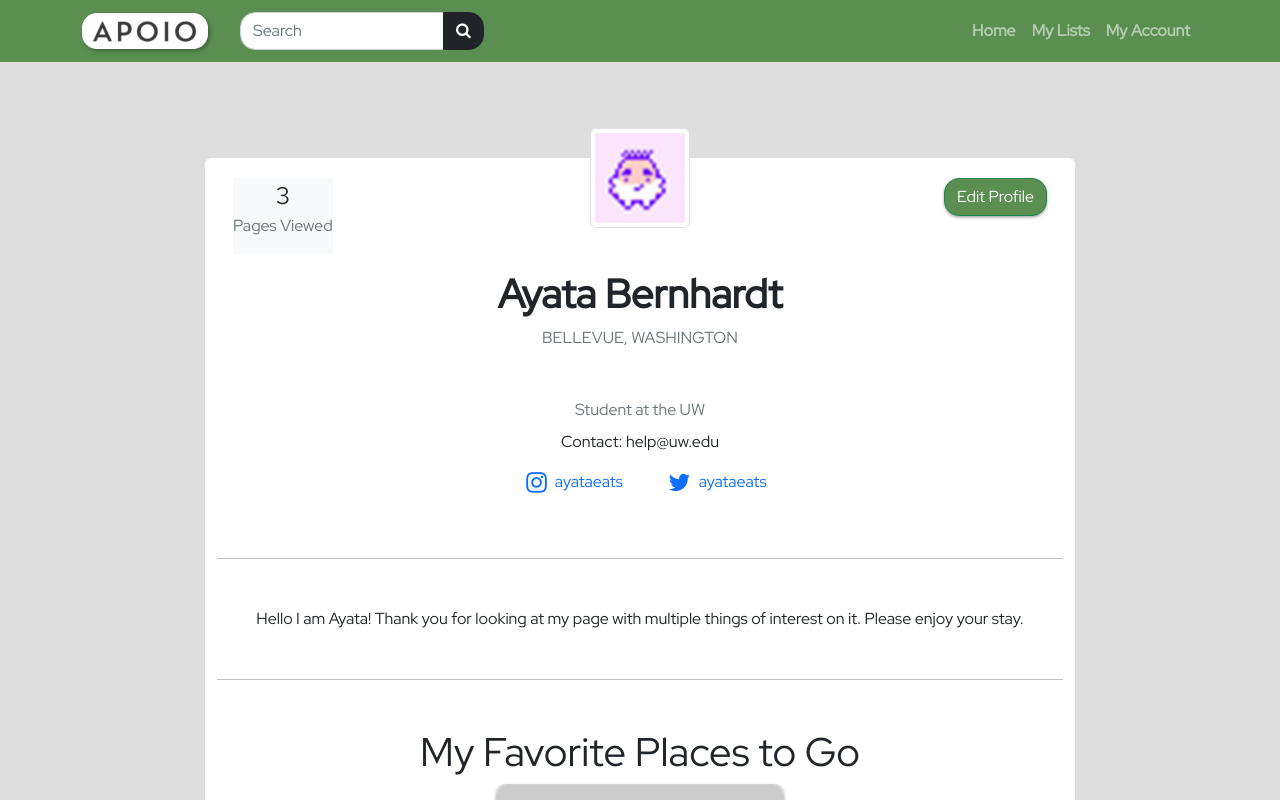
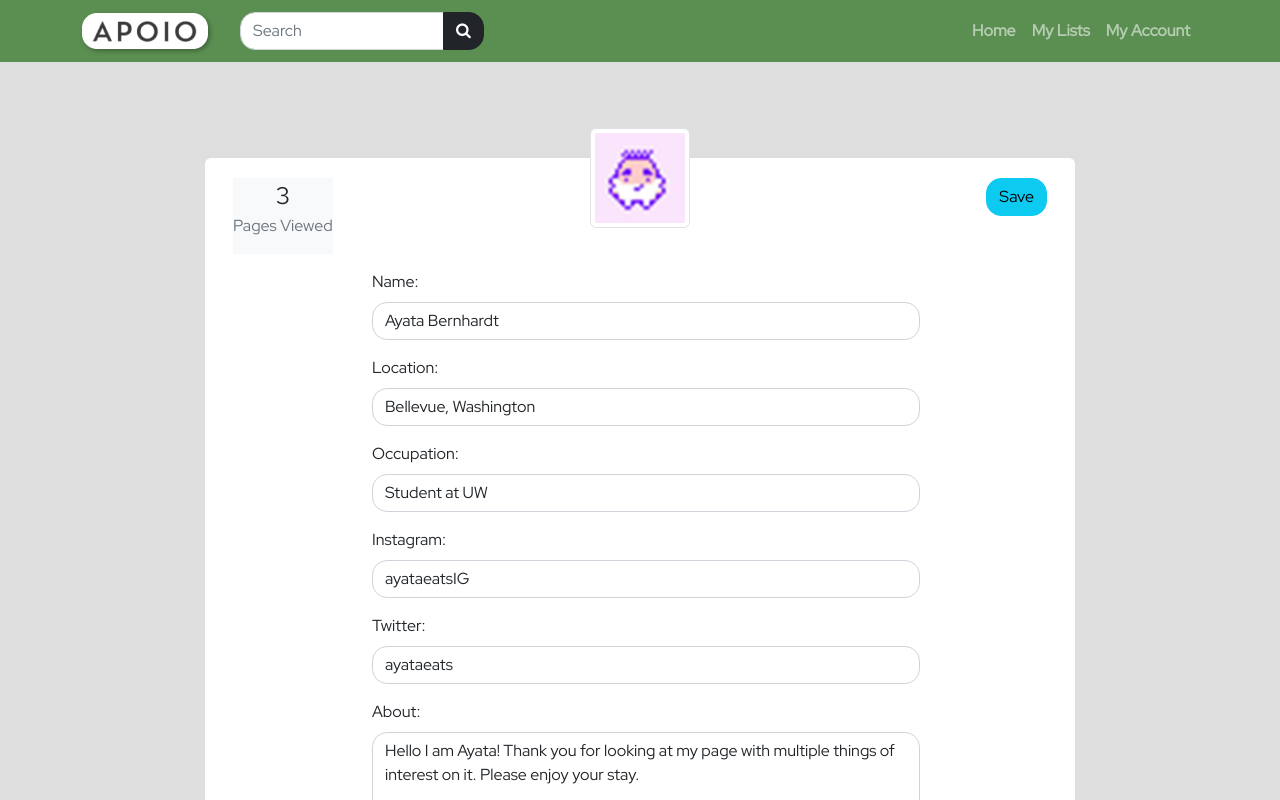
Before and after one commit to StpME/ApoioMirror, a React (Create React App) app: page /profile in a window 1280 px wide. Shown: the top 800 px of the page. Built offline with nearby package versions, Linux system fonts and the light colour scheme.

Commit message:
making edit profile page

```diff
--- a/src/components/App.js
+++ b/src/components/App.js
@@ -7,7 +7,8 @@ import Home from './Home.js';
 import { BrowserRouter, Routes, Route, Link} from 'react-router-dom'
 // import { ProfilePage } from './ProfilePage.js';
 import {CreateNewItem} from './CreateNewItem.js';
-import { ProfilePage } from './newProfilePage.js';
+// import { ProfilePage } from './newProfilePage.js';
+import { EditProfile } from './EditProfile.js'
 
 function App(props) {
     //set stores to whatever the user passes to add to list
@@ -44,7 +45,7 @@ function App(props) {
             <Routes>
                 <Route index element={<Home />} />
                 <Route path="/lists" element={<ListPage stores={storeState} types={unique} />} />
-                <Route path="/profile" element={<ProfilePage />} />
+                <Route path="/profile" element={<EditProfile />} />
                 <Route path="/results" element={<ResultPage stores={stores} storeCallback={favList} />} />
                 <Route path="/new_item" element={<CreateNewItem stores={stores} />} />
             </Routes>
--- a/src/components/EditProfile.js
+++ b/src/components/EditProfile.js
@@ -0,0 +1,87 @@
+import React from 'react';
+
+export function EditProfile(props) {
+    // has to have a prop object and we'll change that object and give it back with callback
+    const profileObj = {
+        name: "Ayata Bernhardt",
+        location: "Bellevue, Washington",
+        occupation: "Student at UW",
+        email: "help@uw.edu",
+        socialInsta: "ayataeatsIG",
+        socialTwitter: "ayataeats",
+        aboutMessage: "Hello I am Ayata! Thank you for looking at my page with multiple things of interest on it. Please enjoy your stay.",
+
+    }
+
+    const handleNameChange = (nameString) => {
+        profileObj.name = nameString;
+    }
+
+    const handleLocationChange = (locationString) => {
+        profileObj.location = locationString;
+    }
+
+
+    return (
+        <div className="container mt-5 p-5">
+            <div className="d-flex row justify-content-center m-auto">
+                <div className="col-lg-10 flex-column bg-white rounded">
+                    <div>
+                        <div>
+                            <img alt="profile picture" src="/pics/brows.png" className="rounded img-thumbnail d-block mx-auto profile-img" />
+                        </div>
+                    </div>
+                    <div className="d-flex profile-negative-margins justify-content-between mx-3">
+                        <div className="d-block justify-content-center bg-light text-center">
+                            <p className="page-view-count mb-0">3</p>
+                            <p className="text-muted">Pages Viewed</p>
+
+                        </div>
+                        <div>
+                            <button type="button" className="btn btn-info">Save</button>
+                        </div>
+                    </div>
+
+
+                    <div className="d-flex row justify-content-center mt-3 mb-5">
+                        <div className="col-8">
+                            <div className="mb-3">
+                                <label for="nameInput" class="form-label">Name:</label>
+                                <input id="nameInput" type="text" value={profileObj.name} onChange={handleNameChange} className="form-control" />
+                            </div>
+                            <div className="mb-3">
+                                <label for="locationInput" class="form-label">Location:</label>
+                                <input id="locationInput" type="text" value={profileObj.location} onChange={handleLocationChange} className="form-control" />
+
+                            </div>
+                            <div className="mb-3">
+                                <label for="occuInput" class="form-label">Occupation:</label>
+                                <input id="occuInput" type="text" value={profileObj.occupation} onChange={handleLocationChange} className="form-control" />
+
+                            </div>
+                            <div className="mb-3">
+                                <label for="instaInput" class="form-label">Instagram:</label>
+                                <input id="instaInput" type="text" value={profileObj.socialInsta} onChange={handleLocationChange} className="form-control" />
+
+                            </div>
+                            <div className="mb-3">
+                                <label for="twitterInput" class="form-label">Twitter:</label>
+                                <input id="twitterInput" type="text" value={profileObj.socialTwitter} onChange={handleLocationChange} className="form-control" />
+
+                            </div>
+                            <div>
+                                <label for="aboutInput" class="form-label">About:</label>
+                                {/* <input id="aboutInput" type="text" value={profileObj.aboutMessage} onChange={handleLocationChange} className="form-control py-5 text-wrap" /> */}
+                                <textarea className="form-control" id="aboutInput" rows="3" value={profileObj.aboutMessage} onChange={handleLocationChange}></textarea>
+                            </div>
+
+
+                        </div>
+                    </div>
+
+
+                </div>
+            </div>
+        </div>
+    )
+}
--- a/src/components/newProfilePage.js
+++ b/src/components/newProfilePage.js
@@ -1,6 +1,20 @@
-import React from 'react';
+import React, { useState } from 'react';
 
 export function ProfilePage(props) {
+    const profileObj = {
+        name: "Ayata Bernhardt",
+        location: "Bellevue, Washington",
+        occupation: "Student at UW",
+        email: "help@uw.edu",
+        socialInsta: "ayataeatsIG",
+        socialTwitter: "ayataeats",
+        aboutMessage: "Hello I am Ayata! Thank you for looking at my page with multiple things of interest on it. Please enjoy your stay.",
+
+    }
+
+    const [profileData, setProfileData] = useState(profileObj);
+    const emailHref = "mailto:" + profileData.email
+
     return (
         <div className="container mt-5 p-5">
             <div className="d-flex row justify-content-center m-auto">
@@ -23,35 +37,39 @@ export function ProfilePage(props) {
 
 
                     <div className="text-center mt-3 mb-5">
-                        <h1 className="fw-bold">
-                            Ayata Bernhardt
-                        </h1>
-                        <p className="text-muted text-uppercase mb-5">Bellevue, Washington</p>
-                        <p className="profile-text text-muted mb-2">Student at the UW </p>
-                        <p className="profile-text">Contact: help@uw.edu</p>
-                        <div className="d-flex row justify-content-center">
+                        <h1 className="fw-bold">{profileData.name}</h1>
+                        <p className="text-muted text-uppercase mb-5">{profileData.location}</p>
+                        <p className="profile-text text-muted mb-2">{profileData.occupation}</p>
+
+                        <div className="d-flex justify-content-center">
+                            <p className="profile-text text-muted me-1">Contact:</p>
+                            <a className="profile-text text-decoration-none mb-3" href={emailHref}>{profileData.email}</a>
+                        </div>
+
+                        <div className="d-flex row justify-content-center mt-2">
                             <div className="col-lg-2">
                                 <a href="https://www.instagram.com/accounts/login/" target="blank" className="d-flex justify-content-center text-decoration-none">
                                     <i id="social-links" className="fa fa-instagram" aria-label="instagram"></i>
-                                    <p className='ms-2'>ayataeats</p>
+                                    <p className='ms-2'>{profileData.socialInsta}</p>
                                 </a>
                             </div>
                             <div className="col-lg-2">
                                 <a href="https://twitter.com/i/flow/login" target="blank" className="d-flex justify-content-center text-decoration-none">
                                     <i id="social-links" className="fa fa-twitter" aria-label="twitter"></i>
-                                    <p className='ms-2'>ayataeats</p>
+                                    <p className='ms-2'>{profileData.socialTwitter}</p>
                                 </a>
                             </div>
                         </div>
                         <hr className='line-break my-5' />
-                        <p className="px-10">Hello I am Ayata! Thank you for looking at my page with multiple things of interest on it. Please enjoy your stay.</p>
+                        <h2 className="mb-3">A little about me</h2>
+                        <p className="px-10">{profileData.aboutMessage}</p>
                         <hr className='line-break my-5' />
 
-                        <h1>My Favorite Places to Go</h1>
+                        <h2>My Favorite Places to Go</h2>
 
                         {/* favorite items will go here change with inputs */}
                         <div className="card" id="list_card">
-                        <img className="img-fluid h-100" src="/pics/kb_tn.jpg"/>
+                            <img className="img-fluid h-100" src="/pics/kb_tn.jpg" />
                             <div className="card-block darken"></div>
                         </div>
 
```
